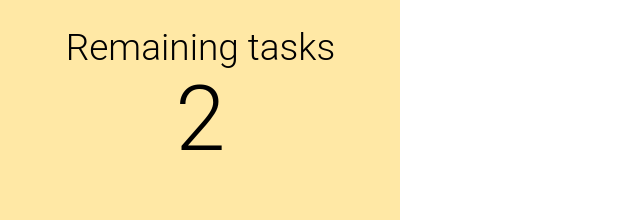
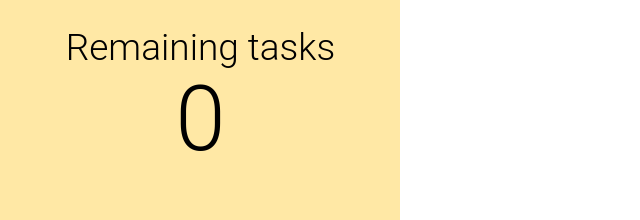
Before and after one commit to CaioFML/koombea-react-challenge, a React (Create React App) app: page / in a window 1280 px wide. Shown: the part 401-621 px from the top of the page, without its empty margins (0-640 px from the left). Built offline with nearby package versions, Linux system fonts and the light colour scheme.

Commit message:
Add the remaining tasks count behavior

```diff
--- a/src/components/RemainingTasks.js
+++ b/src/components/RemainingTasks.js
@@ -1,10 +1,14 @@
+import { useContext } from 'react';
 import './RemainingTasks.css';
+import { TaskContext } from './TasksContext';
 
 function RemainingTasks() {
+  const tasksContext = useContext(TaskContext)
+
   return(
     <>
       <p className='remaining-tasks-label'>Remaining tasks</p>
-      <p className='remaining-tasks'>2</p>
+      <p className='remaining-tasks'>{tasksContext.remainingCount}</p>
     </>
   )
 }
--- a/src/components/TaskForm.js
+++ b/src/components/TaskForm.js
@@ -21,10 +21,13 @@ function TaskForm() {
     })
   }
 
+  const incrementRemainingCount = () => taskContext.setRemainingCount(prevState => prevState + 1)
+
   const handleSubmit = (event) => {
     event.preventDefault()
 
     addTask(input.current.value)
+    incrementRemainingCount()
 
     input.current.value = ''
   }
--- a/src/components/Tasks.js
+++ b/src/components/Tasks.js
@@ -7,11 +7,13 @@ function Tasks() {
   const tasksContext = useContext(TaskContext)
 
   const incrementCompletedTasks = () => tasksContext.setCompletedCount(prevState => prevState + 1)
+  const decrementRemainingCount = () => tasksContext.setRemainingCount(prevState => prevState - 1)
 
   const changeTaskToComplete = (task) => {
     let taskId = task.key
 
     incrementCompletedTasks()
+    decrementRemainingCount()
 
     tasksContext.setTasks(prevState => {
       return (prevState.map(task => {
```
